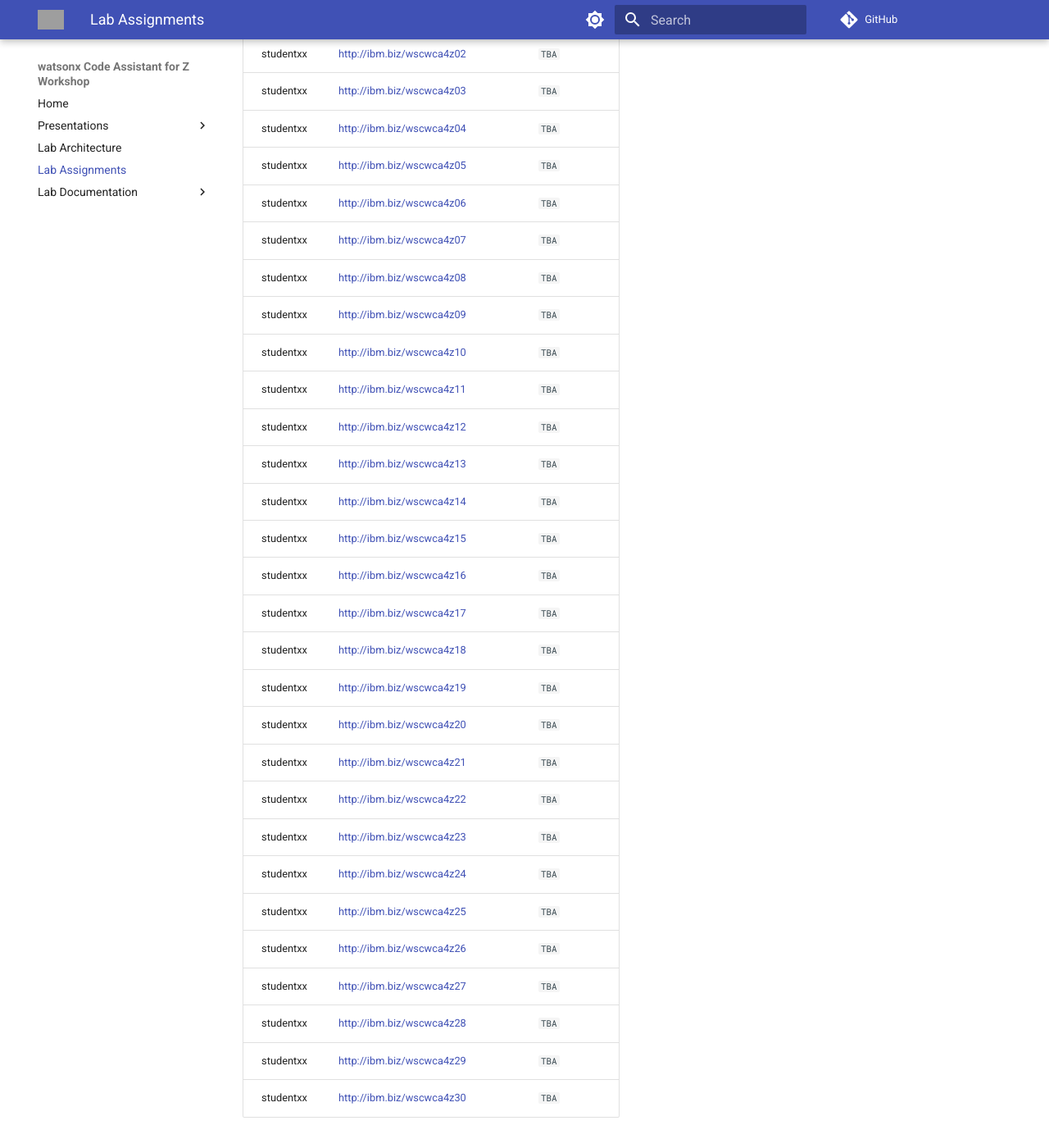
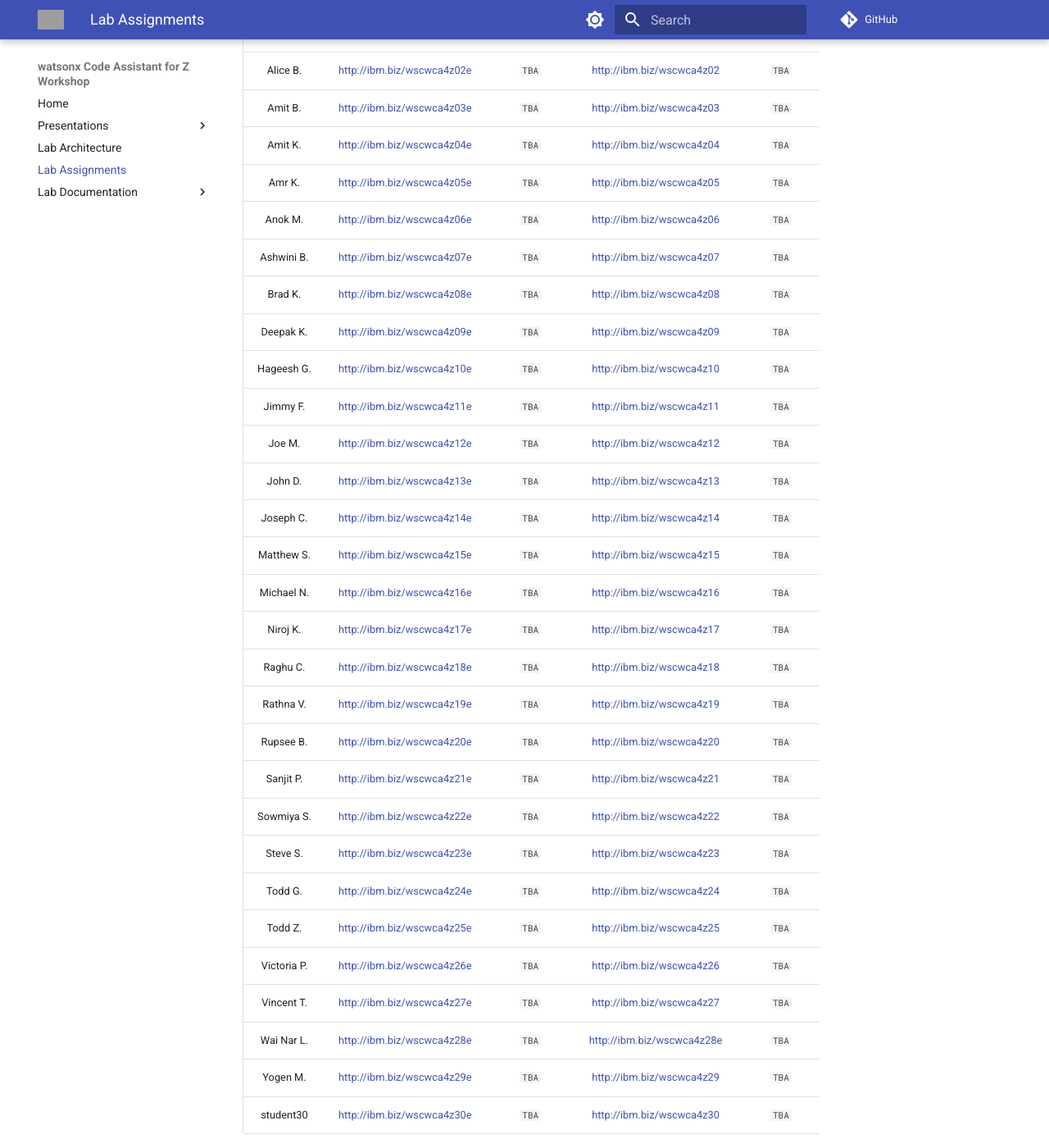
Before and after one commit to ibm-wsc/WCA4Z-Wildfire-Workshop, an MkDocs documentation site: the page built from docs/lab-assignments.md, in a window 1280 px wide and 1400 px high, scrolled down 346 px. Shown: the whole window at 82% size. Built offline with MkDocs 1.6.1 and Material for MkDocs 9.7.7, drawn with Linux system fonts in a browser that asks for light colours; comment, search, counter and statistics services are not loaded; some of the changed text lies outside the part shown; grey boxes are pictures that could not be loaded.

Commit message:
update lab assignments

```diff
--- a/docs/lab-assignments.md
+++ b/docs/lab-assignments.md
@@ -1,36 +1,37 @@
 # Lab Assignments
+
 
 Each student has their own lab system.   Please ensure you use only your own system.  When you click on your unique *Lab system URL* you will be presented with a new browser tab and a sign-in screen.   Enter **Administrator** as the userid. The password will be either listed in the table below or distributed to you under separate cover.
 
-|Name|Lab system URL |Administrator password|
-|:--:|:-------------:|:--------------------:|
-|studentxx|[http://ibm.biz/wscwca4z01](http://ibm.biz/wscwca4z01){target=_new}|`TBA`|
-|studentxx|[http://ibm.biz/wscwca4z02](http://ibm.biz/wscwca4z02){target=_new}|`TBA`|
-|studentxx|[http://ibm.biz/wscwca4z03](http://ibm.biz/wscwca4z03){target=_new}|`TBA`|
-|studentxx|[http://ibm.biz/wscwca4z04](http://ibm.biz/wscwca4z04){target=_new}|`TBA`|
-|studentxx|[http://ibm.biz/wscwca4z05](http://ibm.biz/wscwca4z05){target=_new}|`TBA`|
-|studentxx|[http://ibm.biz/wscwca4z06](http://ibm.biz/wscwca4z06){target=_new}|`TBA`|
-|studentxx|[http://ibm.biz/wscwca4z07](http://ibm.biz/wscwca4z07){target=_new}|`TBA`|
-|studentxx|[http://ibm.biz/wscwca4z08](http://ibm.biz/wscwca4z08){target=_new}|`TBA`|
-|studentxx|[http://ibm.biz/wscwca4z09](http://ibm.biz/wscwca4z09){target=_new}|`TBA`|
-|studentxx|[http://ibm.biz/wscwca4z10](http://ibm.biz/wscwca4z10){target=_new}|`TBA`|
-|studentxx|[http://ibm.biz/wscwca4z11](http://ibm.biz/wscwca4z11){target=_new}|`TBA`|
-|studentxx|[http://ibm.biz/wscwca4z12](http://ibm.biz/wscwca4z12){target=_new}|`TBA`|
-|studentxx|[http://ibm.biz/wscwca4z13](http://ibm.biz/wscwca4z13){target=_new}|`TBA`|
-|studentxx|[http://ibm.biz/wscwca4z14](http://ibm.biz/wscwca4z14){target=_new}|`TBA`|
-|studentxx|[http://ibm.biz/wscwca4z15](http://ibm.biz/wscwca4z15){target=_new}|`TBA`|
-|studentxx|[http://ibm.biz/wscwca4z16](http://ibm.biz/wscwca4z16){target=_new}|`TBA`|
-|studentxx|[http://ibm.biz/wscwca4z17](http://ibm.biz/wscwca4z17){target=_new}|`TBA`|
-|studentxx|[http://ibm.biz/wscwca4z18](http://ibm.biz/wscwca4z18){target=_new}|`TBA`|
-|studentxx|[http://ibm.biz/wscwca4z19](http://ibm.biz/wscwca4z19){target=_new}|`TBA`|
-|studentxx|[http://ibm.biz/wscwca4z20](http://ibm.biz/wscwca4z20){target=_new}|`TBA`|
-|studentxx|[http://ibm.biz/wscwca4z21](http://ibm.biz/wscwca4z21){target=_new}|`TBA`|
-|studentxx|[http://ibm.biz/wscwca4z22](http://ibm.biz/wscwca4z22){target=_new}|`TBA`|
-|studentxx|[http://ibm.biz/wscwca4z23](http://ibm.biz/wscwca4z23){target=_new}|`TBA`|
-|studentxx|[http://ibm.biz/wscwca4z24](http://ibm.biz/wscwca4z24){target=_new}|`TBA`|
-|studentxx|[http://ibm.biz/wscwca4z25](http://ibm.biz/wscwca4z25){target=_new}|`TBA`|
-|studentxx|[http://ibm.biz/wscwca4z26](http://ibm.biz/wscwca4z26){target=_new}|`TBA`|
-|studentxx|[http://ibm.biz/wscwca4z27](http://ibm.biz/wscwca4z27){target=_new}|`TBA`|
-|studentxx|[http://ibm.biz/wscwca4z28](http://ibm.biz/wscwca4z28){target=_new}|`TBA`|
-|studentxx|[http://ibm.biz/wscwca4z29](http://ibm.biz/wscwca4z29){target=_new}|`TBA`|
-|studentxx|[http://ibm.biz/wscwca4z30](http://ibm.biz/wscwca4z30){target=_new}|`TBA`|
+|Name| TechZone lab URL|Administrator password| zVA lab URL | Administrator password|
+|:--:|:-------------:|:--------------------:|:-:|:-:|
+|Alan B.|[http://ibm.biz/wscwca4z01e](http://ibm.biz/wscwca4z01e){target=_new}|`TBA`|[http://ibm.biz/wscwca4z01](http://ibm.biz/wscwca4z01){target=_new}|`TBA`|
+|Alice B.|[http://ibm.biz/wscwca4z02e](http://ibm.biz/wscwca4z02e){target=_new}|`TBA`|[http://ibm.biz/wscwca4z02](http://ibm.biz/wscwca4z02){target=_new}|`TBA`|
+|Amit B.|[http://ibm.biz/wscwca4z03e](http://ibm.biz/wscwca4z03e){target=_new}|`TBA`|[http://ibm.biz/wscwca4z03](http://ibm.biz/wscwca4z03){target=_new}|`TBA`|
+|Amit K.|[http://ibm.biz/wscwca4z04e](http://ibm.biz/wscwca4z04e){target=_new}|`TBA`|[http://ibm.biz/wscwca4z04](http://ibm.biz/wscwca4z04){target=_new}|`TBA`|
+|Amr K.|[http://ibm.biz/wscwca4z05e](http://ibm.biz/wscwca4z05e){target=_new}|`TBA`|[http://ibm.biz/wscwca4z05](http://ibm.biz/wscwca4z05){target=_new}|`TBA`|
+|Anok M.|[http://ibm.biz/wscwca4z06e](http://ibm.biz/wscwca4z06e){target=_new}|`TBA`|[http://ibm.biz/wscwca4z06](http://ibm.biz/wscwca4z06){target=_new}|`TBA`|
+|Ashwini B.|[http://ibm.biz/wscwca4z07e](http://ibm.biz/wscwca4z07e){target=_new}|`TBA`|[http://ibm.biz/wscwca4z07](http://ibm.biz/wscwca4z07){target=_new}|`TBA`|
+|Brad K.|[http://ibm.biz/wscwca4z08e](http://ibm.biz/wscwca4z08e){target=_new}|`TBA`|[http://ibm.biz/wscwca4z08](http://ibm.biz/wscwca4z08){target=_new}|`TBA`|
+|Deepak K.|[http://ibm.biz/wscwca4z09e](http://ibm.biz/wscwca4z09e){target=_new}|`TBA`|[http://ibm.biz/wscwca4z09](http://ibm.biz/wscwca4z09){target=_new}|`TBA`|
+|Hageesh G.|[http://ibm.biz/wscwca4z10e](http://ibm.biz/wscwca4z10e){target=_new}|`TBA`|[http://ibm.biz/wscwca4z10](http://ibm.biz/wscwca4z10){target=_new}|`TBA`|
+|Jimmy F.|[http://ibm.biz/wscwca4z11e](http://ibm.biz/wscwca4z11e){target=_new}|`TBA`|[http://ibm.biz/wscwca4z11](http://ibm.biz/wscwca4z11){target=_new}|`TBA`|
+|Joe M.|[http://ibm.biz/wscwca4z12e](http://ibm.biz/wscwca4z12e){target=_new}|`TBA`|[http://ibm.biz/wscwca4z12](http://ibm.biz/wscwca4z12){target=_new}|`TBA`|
+|John D.|[http://ibm.biz/wscwca4z13e](http://ibm.biz/wscwca4z13e){target=_new}|`TBA`|[http://ibm.biz/wscwca4z13](http://ibm.biz/wscwca4z13){target=_new}|`TBA`|
+|Joseph C.|[http://ibm.biz/wscwca4z14e](http://ibm.biz/wscwca4z14e){target=_new}|`TBA`|[http://ibm.biz/wscwca4z14](http://ibm.biz/wscwca4z14){target=_new}|`TBA`|
+|Matthew S.|[http://ibm.biz/wscwca4z15e](http://ibm.biz/wscwca4z15e){target=_new}|`TBA`|[http://ibm.biz/wscwca4z15](http://ibm.biz/wscwca4z15){target=_new}|`TBA`|
+|Michael N.|[http://ibm.biz/wscwca4z16e](http://ibm.biz/wscwca4z16e){target=_new}|`TBA`|[http://ibm.biz/wscwca4z16](http://ibm.biz/wscwca4z16){target=_new}|`TBA`|
+|Niroj K.|[http://ibm.biz/wscwca4z17e](http://ibm.biz/wscwca4z17e){target=_new}|`TBA`|[http://ibm.biz/wscwca4z17](http://ibm.biz/wscwca4z17){target=_new}|`TBA`|
+|Raghu C.|[http://ibm.biz/wscwca4z18e](http://ibm.biz/wscwca4z18e){target=_new}|`TBA`|[http://ibm.biz/wscwca4z18](http://ibm.biz/wscwca4z18){target=_new}|`TBA`|
+|Rathna V.|[http://ibm.biz/wscwca4z19e](http://ibm.biz/wscwca4z19e){target=_new}|`TBA`|[http://ibm.biz/wscwca4z19](http://ibm.biz/wscwca4z19){target=_new}|`TBA`|
+|Rupsee B.|[http://ibm.biz/wscwca4z20e](http://ibm.biz/wscwca4z20e){target=_new}|`TBA`|[http://ibm.biz/wscwca4z20](http://ibm.biz/wscwca4z20){target=_new}|`TBA`|
+|Sanjit P.|[http://ibm.biz/wscwca4z21e](http://ibm.biz/wscwca4z21e){target=_new}|`TBA`|[http://ibm.biz/wscwca4z21](http://ibm.biz/wscwca4z21){target=_new}|`TBA`|
+|Sowmiya S.|[http://ibm.biz/wscwca4z22e](http://ibm.biz/wscwca4z22e){target=_new}|`TBA`|[http://ibm.biz/wscwca4z22](http://ibm.biz/wscwca4z22){target=_new}|`TBA`|
+|Steve S.|[http://ibm.biz/wscwca4z23e](http://ibm.biz/wscwca4z23e){target=_new}|`TBA`|[http://ibm.biz/wscwca4z23](http://ibm.biz/wscwca4z23){target=_new}|`TBA`|
+|Todd G.|[http://ibm.biz/wscwca4z24e](http://ibm.biz/wscwca4z24e){target=_new}|`TBA`|[http://ibm.biz/wscwca4z24](http://ibm.biz/wscwca4z24){target=_new}|`TBA`|
+|Todd Z.|[http://ibm.biz/wscwca4z25e](http://ibm.biz/wscwca4z25e){target=_new}|`TBA`|[http://ibm.biz/wscwca4z25](http://ibm.biz/wscwca4z25){target=_new}|`TBA`|
+|Victoria P.|[http://ibm.biz/wscwca4z26e](http://ibm.biz/wscwca4z26e){target=_new}|`TBA`|[http://ibm.biz/wscwca4z26](http://ibm.biz/wscwca4z26){target=_new}|`TBA`|
+|Vincent T.|[http://ibm.biz/wscwca4z27e](http://ibm.biz/wscwca4z27e){target=_new}|`TBA`|[http://ibm.biz/wscwca4z27](http://ibm.biz/wscwca4z27){target=_new}|`TBA`|
+|Wai Nar L.|[http://ibm.biz/wscwca4z28e](http://ibm.biz/wscwca4z28e){target=_new}|`TBA`|[http://ibm.biz/wscwca4z28e](http://ibm.biz/wscwca4z28){target=_new}|`TBA`|
+|Yogen M.|[http://ibm.biz/wscwca4z29e](http://ibm.biz/wscwca4z29e){target=_new}|`TBA`|[http://ibm.biz/wscwca4z29](http://ibm.biz/wscwca4z29){target=_new}|`TBA`|
+|student30|[http://ibm.biz/wscwca4z30e](http://ibm.biz/wscwca4z30e){target=_new}|`TBA`|[http://ibm.biz/wscwca4z30](http://ibm.biz/wscwca4z30){target=_new}|`TBA`|
```
